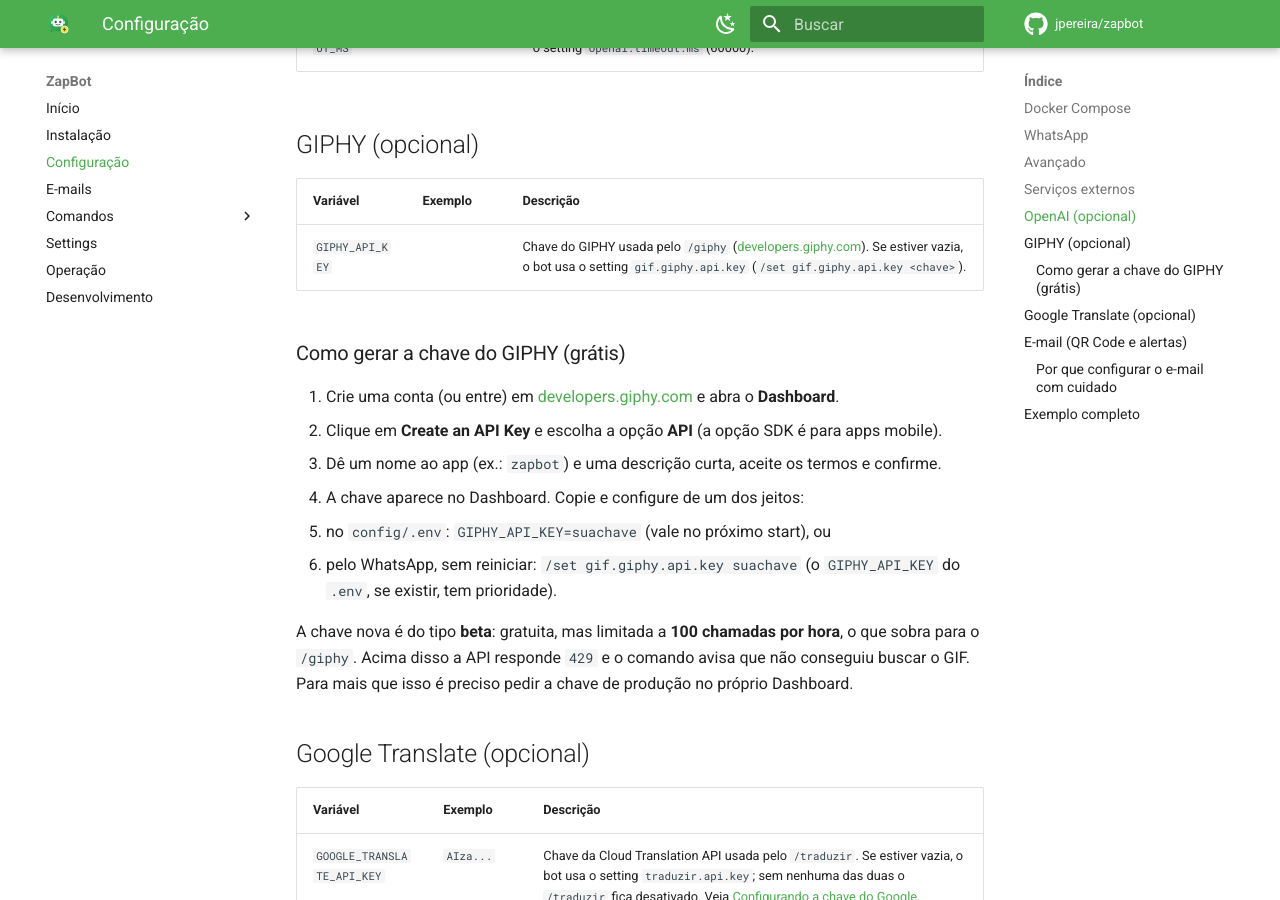
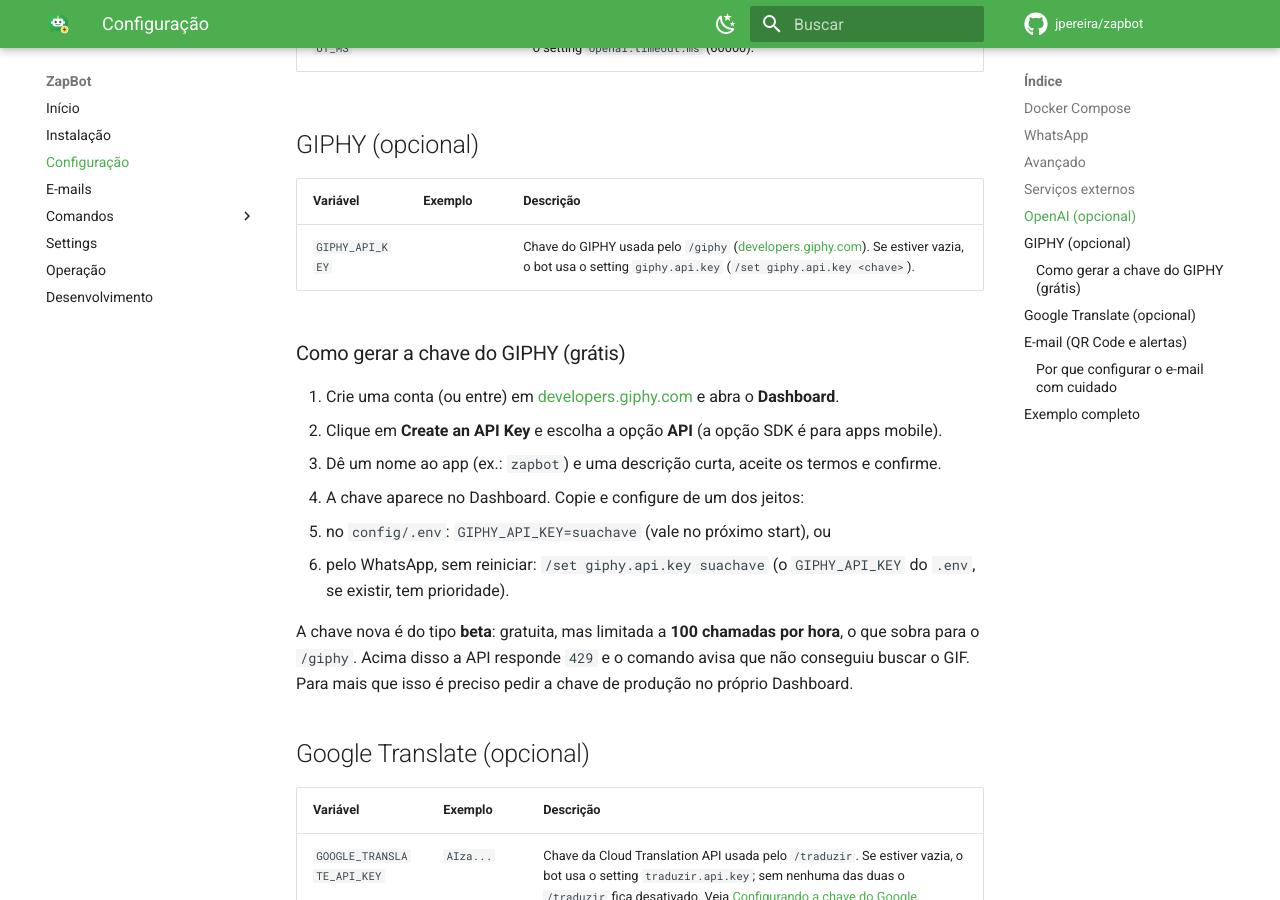
Before and after one commit to jpereira/zapbot, an MkDocs documentation site: the page built from docs/configuration.md, in a window 1280 px wide and 900 px high, scrolled down 2664 px. Built offline with MkDocs 1.6.1 and Material for MkDocs 9.7.7, drawn with Linux system fonts in a browser that asks for light colours; comment, search, counter and statistics services are not loaded; some of the changed text lies outside the part shown.

Commit message:
Rename the gif.giphy.api.key setting to giphy.api.key

```diff
--- a/docs/configuration.md
+++ b/docs/configuration.md
@@ -41,7 +41,7 @@ outros funcionam sem configuração.
 | Comando | Serviço | Chave |
 |---|---|---|
 | `/gpt`, `/resumo` | [OpenAI](https://platform.openai.com/) (pago por uso) | `OPENAI_API_KEY` ou setting `openai.api.key` |
-| `/giphy` | [GIPHY](https://developers.giphy.com/) (grátis, 100 chamadas/hora) | `GIPHY_API_KEY` ou setting `gif.giphy.api.key` |
+| `/giphy` | [GIPHY](https://developers.giphy.com/) (grátis, 100 chamadas/hora) | `GIPHY_API_KEY` ou setting `giphy.api.key` |
 | `/traduzir` | [Google Cloud Translation](https://cloud.google.com/translate) (cota mensal grátis, depois pago por caractere) | `GOOGLE_TRANSLATE_API_KEY` ou setting `traduzir.api.key` |
 | `/tempo` | [Open-Meteo](https://open-meteo.com/) | — |
 | `/cve`, `/walissu` | [NVD](https://nvd.nist.gov/) (~5 consultas a cada 30 s) | — |
@@ -68,7 +68,7 @@ vale o setting, que dá para trocar pelo WhatsApp com `/set` sem reiniciar.
 
 | Variável | Exemplo | Descrição |
 |---|---|---|
-| `GIPHY_API_KEY` | | Chave do GIPHY usada pelo `/giphy` ([developers.giphy.com](https://developers.giphy.com/)). Se estiver vazia, o bot usa o setting `gif.giphy.api.key` (`/set gif.giphy.api.key <chave>`). |
+| `GIPHY_API_KEY` | | Chave do GIPHY usada pelo `/giphy` ([developers.giphy.com](https://developers.giphy.com/)). Se estiver vazia, o bot usa o setting `giphy.api.key` (`/set giphy.api.key <chave>`). |
 
 ### Como gerar a chave do GIPHY (grátis)
 
@@ -80,7 +80,7 @@ vale o setting, que dá para trocar pelo WhatsApp com `/set` sem reiniciar.
    e confirme.
 4. A chave aparece no Dashboard. Copie e configure de um dos jeitos:
    - no `config/.env`: `GIPHY_API_KEY=suachave` (vale no próximo start), ou
-   - pelo WhatsApp, sem reiniciar: `/set gif.giphy.api.key suachave` (o
+   - pelo WhatsApp, sem reiniciar: `/set giphy.api.key suachave` (o
      `GIPHY_API_KEY` do `.env`, se existir, tem prioridade).
 
 A chave nova é do tipo **beta**: gratuita, mas limitada a **100 chamadas por
```
Also changed, not shown: docs/commands/giphy.md (+1 -1 lines), docs/settings.md (+1 -1 lines), 4 other files.
